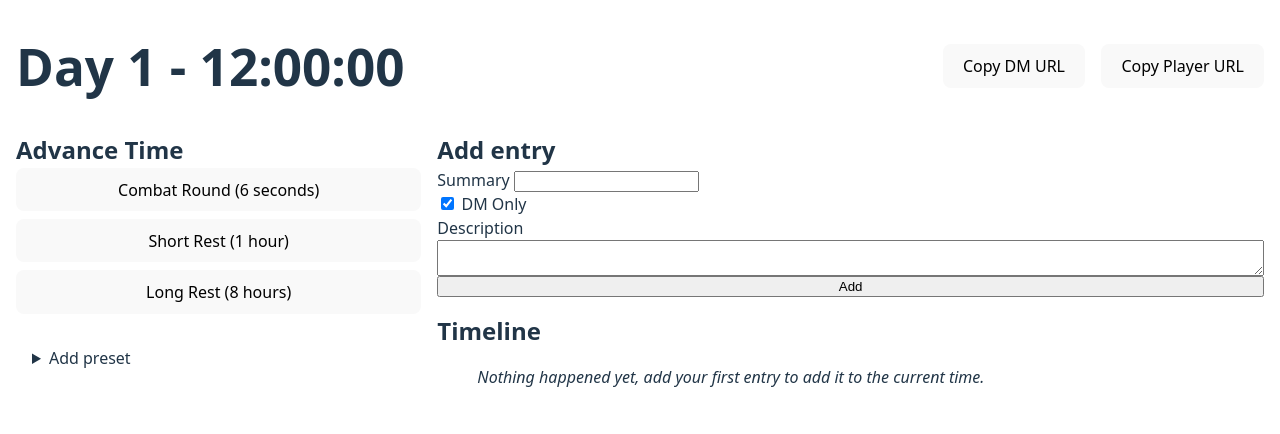
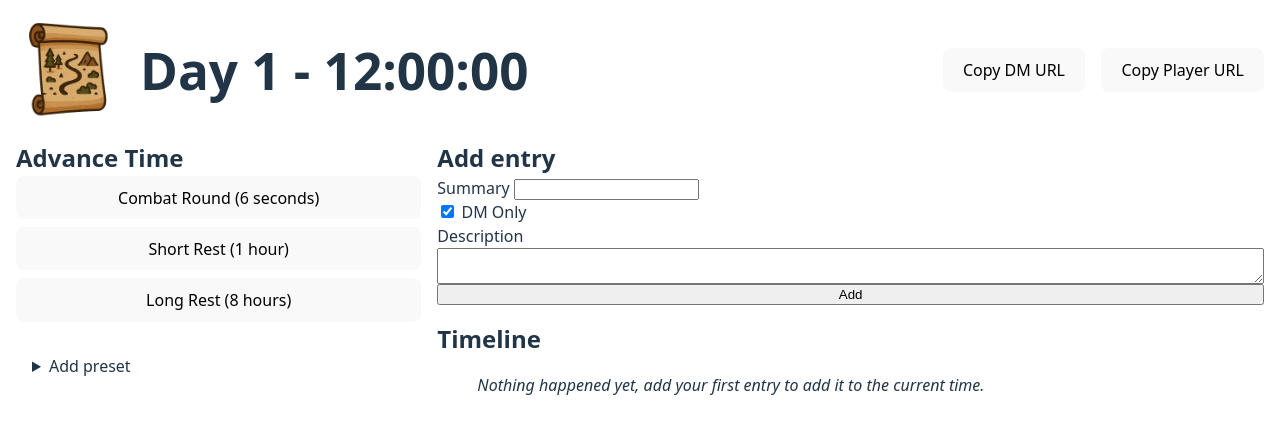
Before and after one commit to Kingdutch/dndlog, a Svelte app: page / in a window 1280 px wide. Shown: the top 434 px of the page. Built offline with nearby package versions, Linux system fonts and the light colour scheme.

Commit message:
Add a logo to the project

```diff
--- a/index.html
+++ b/index.html
@@ -2,9 +2,15 @@
 <html lang="en">
   <head>
     <meta charset="UTF-8" />
-    <link rel="icon" type="image/svg+xml" href="/vite.svg" />
+    <link rel="icon" type="image/svg+xml" href="/dndlog.png" />
     <meta name="viewport" content="width=device-width, initial-scale=1.0" />
-    <title>dndlog</title>
+    <title>DND Log</title>
+    <meta name="description" content="Track the passage of time in your campaign and keep track of what happened.">
+    <meta property="og:type" content="website">
+    <meta property="og:url" content="https://dndlog.alexandervarwijk.com" />
+    <meta property="og:title" content="DND Log" />
+    <meta property="og:description" content="Track the passage of time in your campaign and keep track of what happened." />
+    <meta property="og:image" content="https://dndlog.alexandervarwijk.com/dndlog.png" />
   </head>
   <body>
     <div id="app"></div>
--- a/src/App.svelte
+++ b/src/App.svelte
@@ -1,4 +1,6 @@
 <script lang="ts">
+  import logo from "/dndlog.png";
+
   type Mode = "dm" | "player";
   type Time = { hour: number, minute: number, second: number };
   type DateTime = { day: number } & Time;
@@ -230,6 +232,8 @@
 
 <main class={s.mode === "dm" ? "dm-view" : "player-view"}>
   <div id="header">
+    <img src={logo} width="56" alt="DND Log"/>
+
     <h1>
       {#if s.mode === "player"}
         Events up to
@@ -375,12 +379,24 @@
   #header {
     display: flex;
     flex-wrap: wrap;
-    justify-content: space-between;
     gap: 1rem;
+    align-items: center;
+    justify-content: center;
 
-    @media (min-width: 500px) {
+    @media (min-width: 600px) {
+      img {
+        width: 76px;
+      }
+    }
+
+    @media (min-width: 900px) {
+      justify-content: space-between;
+
+      img {
+        width: 108px;
+      }
       h1 {
-        flex: 1 0 29rem;
+        margin-right: auto;
       }
     }
   }
```
Also changed, not shown: public/dndlog.png (added).
